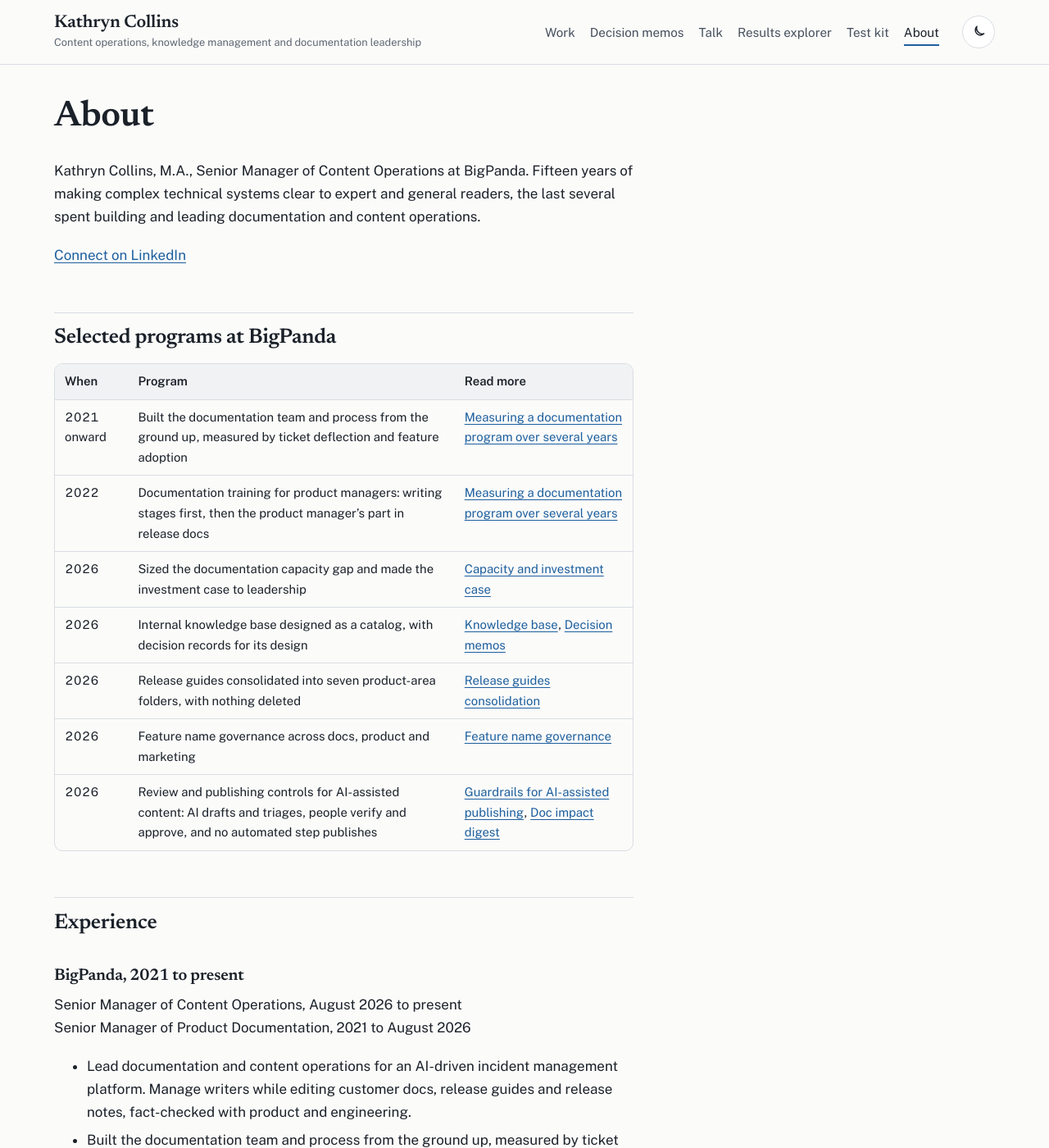
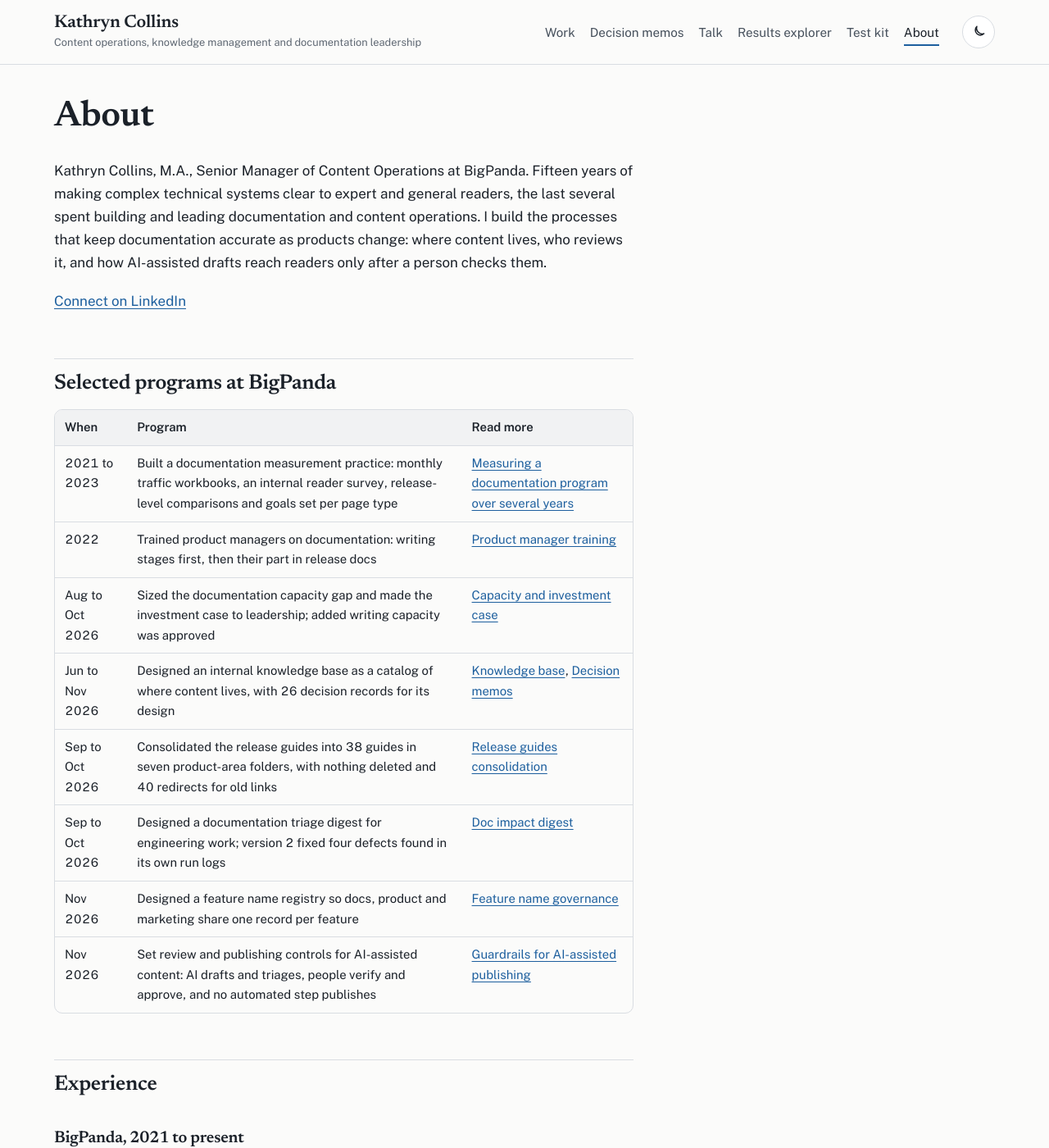
Before and after one commit to KathrynMCollins/portfolio-projects, a Jekyll site: the page built from about.md, in a window 1280 px wide and 1400 px high. Shown: the whole window at 82% size. Built offline with Jekyll 4.4.1, drawn with Linux system fonts in a browser that asks for light colours; some of the changed text lies outside the part shown.

Commit message:
Apply review fixes to About page

```diff
--- a/about.md
+++ b/about.md
@@ -1,11 +1,11 @@
 ---
 title: About
-description: Kathryn Collins, Senior Manager of Content Operations at BigPanda. Experience, selected programs, education and contact.
+description: Kathryn Collins, Senior Manager of Content Operations at BigPanda. Selected programs, experience, education and skills.
 ---
 
 # About
 
-Kathryn Collins, M.A., Senior Manager of Content Operations at BigPanda. Fifteen years of making complex technical systems clear to expert and general readers, the last several spent building and leading documentation and content operations.
+Kathryn Collins, M.A., Senior Manager of Content Operations at BigPanda. Fifteen years of making complex technical systems clear to expert and general readers, the last several spent building and leading documentation and content operations. I build the processes that keep documentation accurate as products change: where content lives, who reviews it, and how AI-assisted drafts reach readers only after a person checks them.
 
 [Connect on LinkedIn](https://www.linkedin.com/in/kathryn-collins-34237320b)
 
@@ -13,13 +13,14 @@ Kathryn Collins, M.A., Senior Manager of Content Operations at BigPanda. Fifteen
 
 | When | Program | Read more |
 | --- | --- | --- |
-| 2021 onward | Built the documentation team and process from the ground up, measured by ticket deflection and feature adoption | [Measuring a documentation program over several years](case-studies/docs-program-measurement.md) |
-| 2022 | Documentation training for product managers: writing stages first, then the product manager's part in release docs | [Measuring a documentation program over several years](case-studies/docs-program-measurement.md) |
-| 2026 | Sized the documentation capacity gap and made the investment case to leadership | [Capacity and investment case](case-studies/docs-capacity-and-investment-case.md) |
-| 2026 | Internal knowledge base designed as a catalog, with decision records for its design | [Knowledge base](projects/pandashare-knowledge-base/README.md), [Decision memos](samples/decision-memos.md) |
-| 2026 | Release guides consolidated into seven product-area folders, with nothing deleted | [Release guides consolidation](projects/release-guides-consolidation/README.md) |
-| 2026 | Feature name governance across docs, product and marketing | [Feature name governance](case-studies/feature-name-governance.md) |
-| 2026 | Review and publishing controls for AI-assisted content: AI drafts and triages, people verify and approve, and no automated step publishes | [Guardrails for AI-assisted publishing](case-studies/ai-publishing-guardrails.md), [Doc impact digest](projects/doc-impact-digest/README.md) |
+| 2021 to 2023 | Built a documentation measurement practice: monthly traffic workbooks, an internal reader survey, release-level comparisons and goals set per page type | [Measuring a documentation program over several years](case-studies/docs-program-measurement.md) |
+| 2022 | Trained product managers on documentation: writing stages first, then their part in release docs | [Product manager training](case-studies/docs-program-measurement.md#5-documentation-training-for-product-managers-2022) |
+| Aug to Oct 2026 | Sized the documentation capacity gap and made the investment case to leadership; added writing capacity was approved | [Capacity and investment case](case-studies/docs-capacity-and-investment-case.md) |
+| Jun to Nov 2026 | Designed an internal knowledge base as a catalog of where content lives, with 26 decision records for its design | [Knowledge base](projects/pandashare-knowledge-base/README.md), [Decision memos](samples/decision-memos.md) |
+| Sep to Oct 2026 | Consolidated the release guides into 38 guides in seven product-area folders, with nothing deleted and 40 redirects for old links | [Release guides consolidation](projects/release-guides-consolidation/README.md) |
+| Sep to Oct 2026 | Designed a documentation triage digest for engineering work; version 2 fixed four defects found in its own run logs | [Doc impact digest](projects/doc-impact-digest/README.md) |
+| Nov 2026 | Designed a feature name registry so docs, product and marketing share one record per feature | [Feature name governance](case-studies/feature-name-governance.md) |
+| Nov 2026 | Set review and publishing controls for AI-assisted content: AI drafts and triages, people verify and approve, and no automated step publishes | [Guardrails for AI-assisted publishing](case-studies/ai-publishing-guardrails.md) |
 
 ## Experience
 
@@ -30,7 +31,8 @@ Senior Manager of Product Documentation, 2021 to August 2026
 
 - Lead documentation and content operations for an AI-driven incident management platform. Manage writers while editing customer docs, release guides and release notes, fact-checked with product and engineering.
 - Built the documentation team and process from the ground up, measured by ticket deflection and feature adoption.
-- Built the Bug Fix Log pipeline: a customer-visibility test, a hold queue for uncertain items, internal identifiers stripped, and a human publishing step. It logged more than 250 entries in September and October 2026.
+- Built the Bug Fix Log pipeline: a customer-visibility test, a hold queue for uncertain items, internal identifiers stripped, and a human publishing step. The log had more than 250 entries for September and October 2026.
+- Designed the review controls for AI-assisted publishing: AI drafts and triages, people verify and approve, and no automated step publishes. Agent permissions are limited by scoped access.
 - Coordinate a cross-team suite of Claude skills with shared terminology, a feature name registry and review gates, with drafting and evaluation on separate models.
 
 ### NEOGOV, 2020 to 2021
```
Also changed, not shown: README.md (+1 -1 lines).
